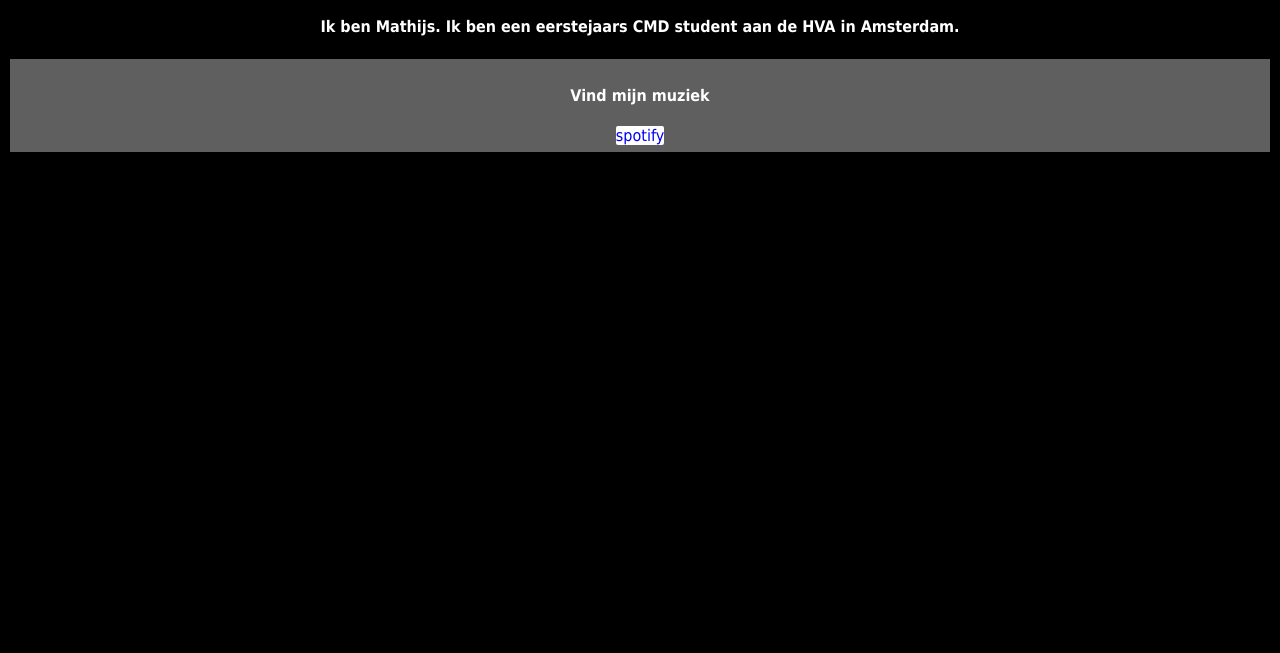
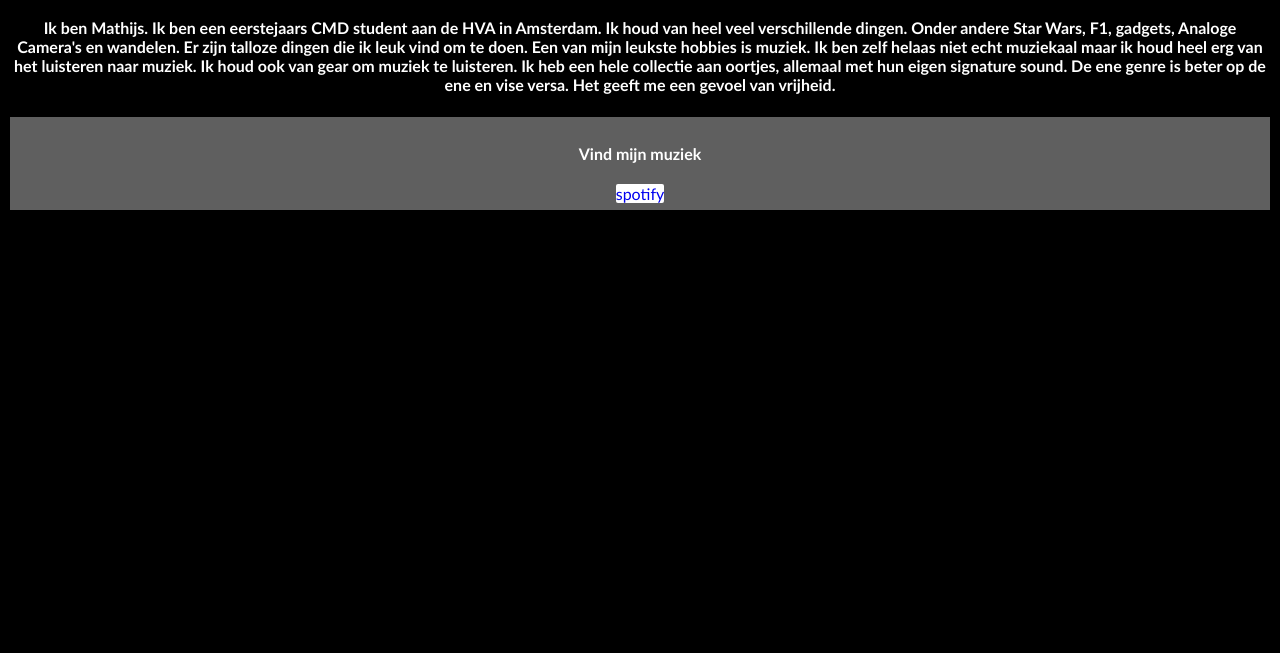
Before and after one commit to Valtyrie4/Internetstandaarden-Herkansing-Mathijs, a plain HTML site: page overmij.html in a window 1280 px wide. Shown: the part 147-800 px from the top of the page. Drawn offline with Linux system fonts and the light colour scheme.

Commit message:
Laatste veranderingen

```diff
--- a/overmij.html
+++ b/overmij.html
@@ -21,7 +21,11 @@
     </header>
     <main>
       <p>
-        Ik ben Mathijs. Ik ben een eerstejaars CMD student aan de HVA in Amsterdam.
+        Ik ben Mathijs. Ik ben een eerstejaars CMD student aan de HVA in Amsterdam. Ik houd van heel veel verschillende dingen.
+        Onder andere Star Wars, F1, gadgets, Analoge Camera's en wandelen. Er zijn talloze dingen die ik leuk vind om te doen.
+        Een van mijn leukste hobbies is muziek. Ik ben zelf helaas niet echt muziekaal maar ik houd heel erg van het luisteren naar muziek.
+        Ik houd ook van gear om muziek te luisteren. Ik heb een hele collectie aan oortjes, allemaal met hun eigen signature sound.
+        De ene genre is beter op de ene en vise versa. Het geeft me een gevoel van vrijheid.
       </p>
     </main>
 
--- a/style.css
+++ b/style.css
@@ -1,7 +1,7 @@
 body {
   color: rgb(255, 255, 255);
   margin-bottom: 50px;
-  font-family: "Tahoma";
+  font-family: "Trebuchet MS";
   background-color: #000000;
 }
 
```
